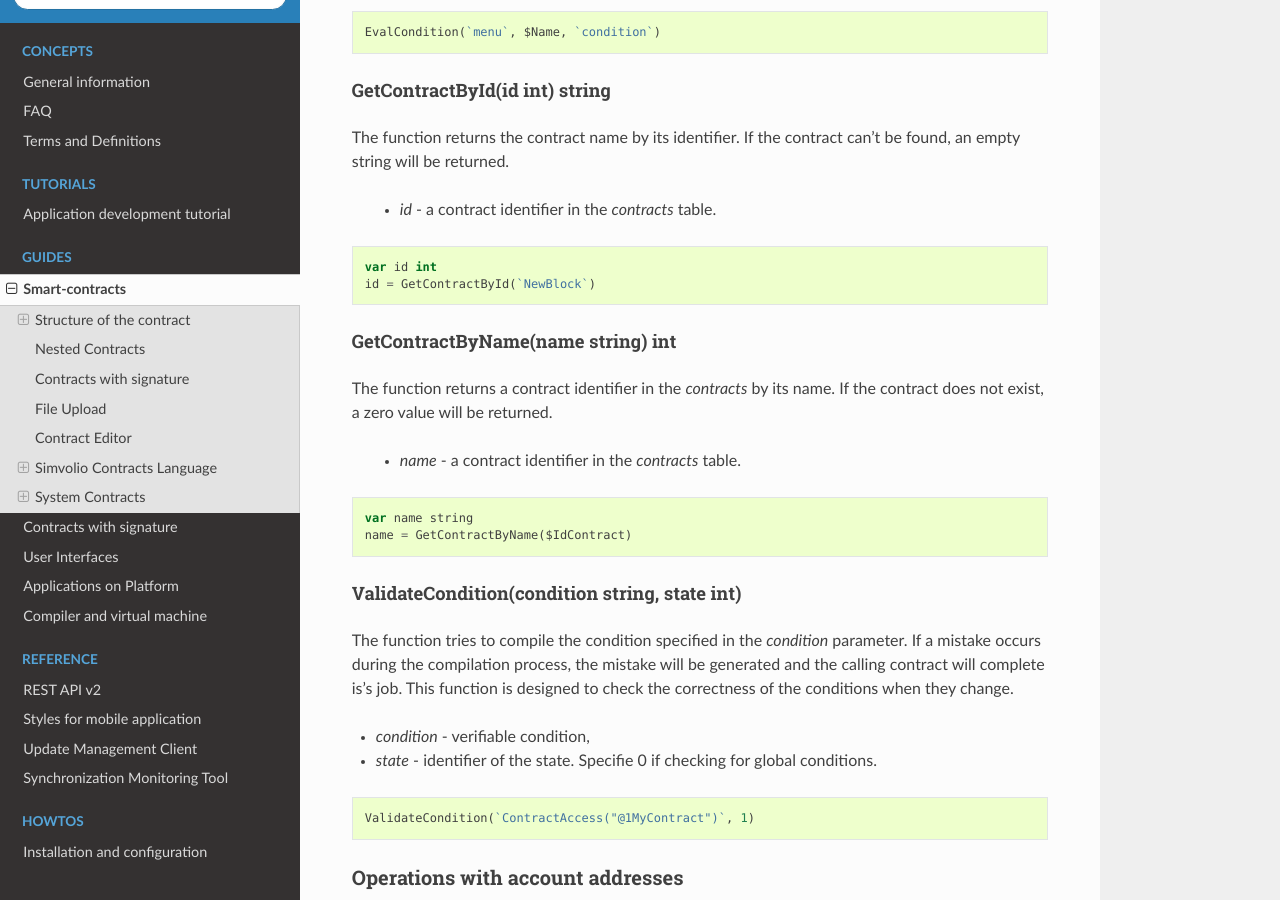
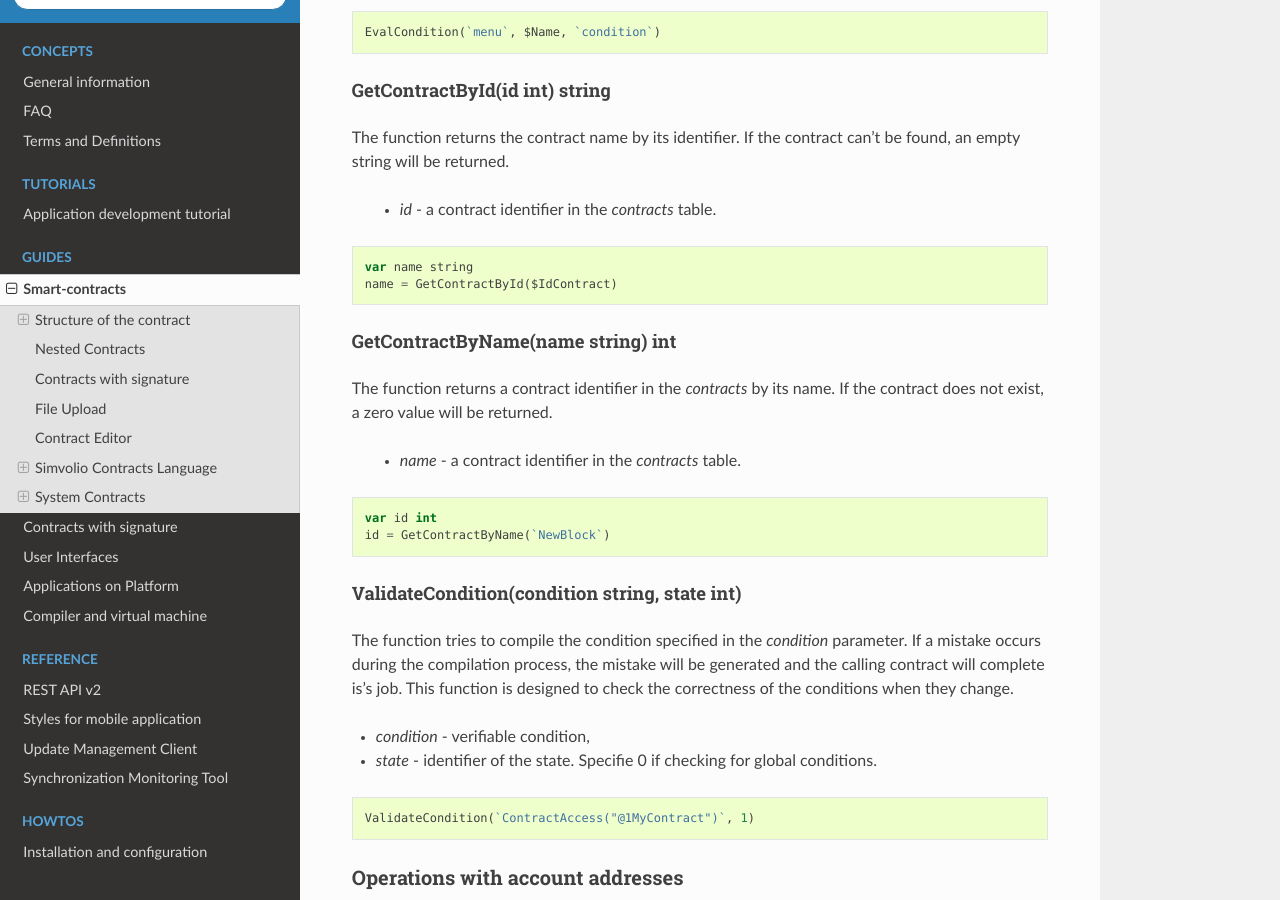
Before and after one commit to AplaProject/apla-docs-en, a Sphinx documentation site: the page built from source/topics/script.rst, in a window 1280 px wide and 900 px high, scrolled down 17125 px. Built offline with Sphinx 7.4.7 and the Read the Docs theme 2.0.0, drawn with Linux system fonts in a browser that asks for light colours; part of the change alters nothing that is shown.

```diff
--- a/source/topics/script.rst
+++ b/source/topics/script.rst
@@ -655,8 +655,8 @@ The function returns the contract name by its identifier. If the contract can't
 
 .. code:: js
 
-    var id int
-    id = GetContractById(`NewBlock`)
+    var name string
+    name = GetContractById($IdContract)
 
 GetContractByName(name string) int
 ------------------------------
@@ -666,8 +666,8 @@ The function returns a contract identifier in the *contracts* by its name. If th
 
 .. code:: js
 
-    var name string
-    name = GetContractByName($IdContract)
+    var id int
+    id = GetContractByName(`NewBlock`)
 
 ValidateCondition(condition string, state int)
 ------------------------------
```
